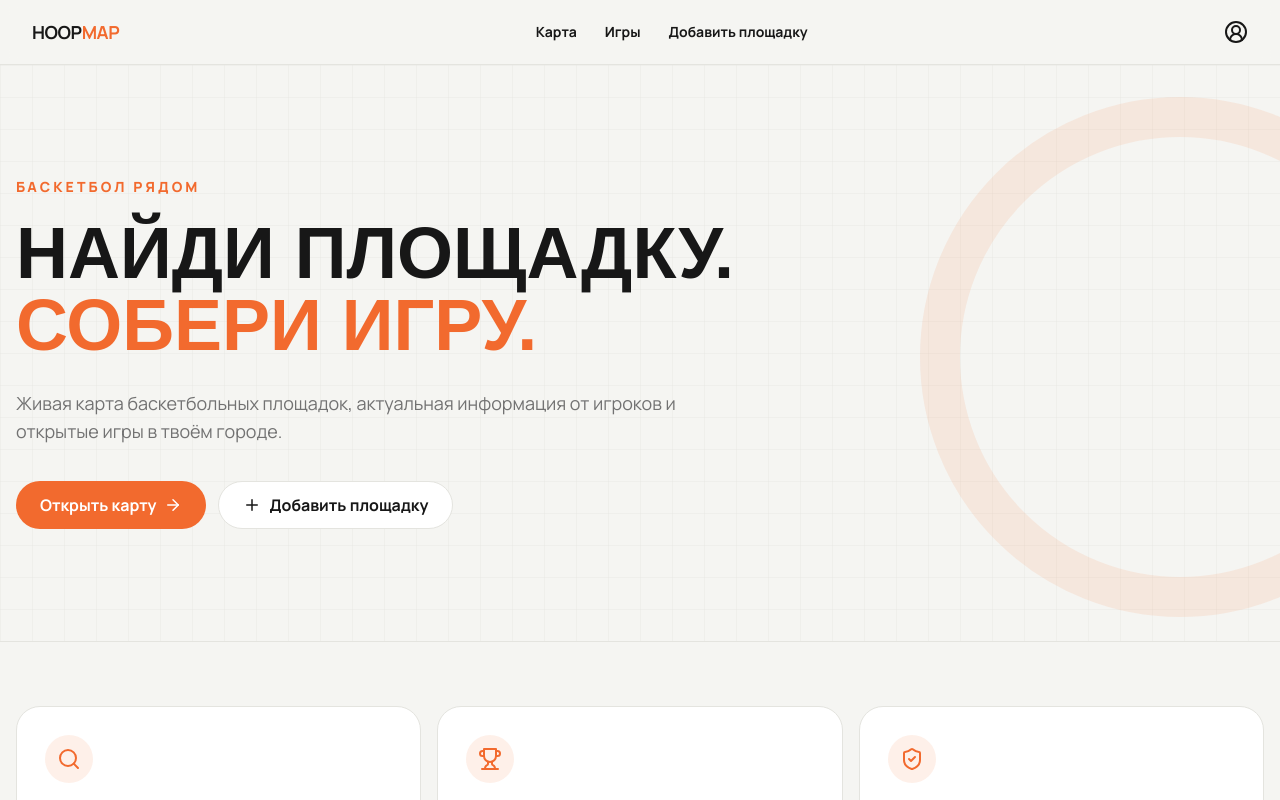
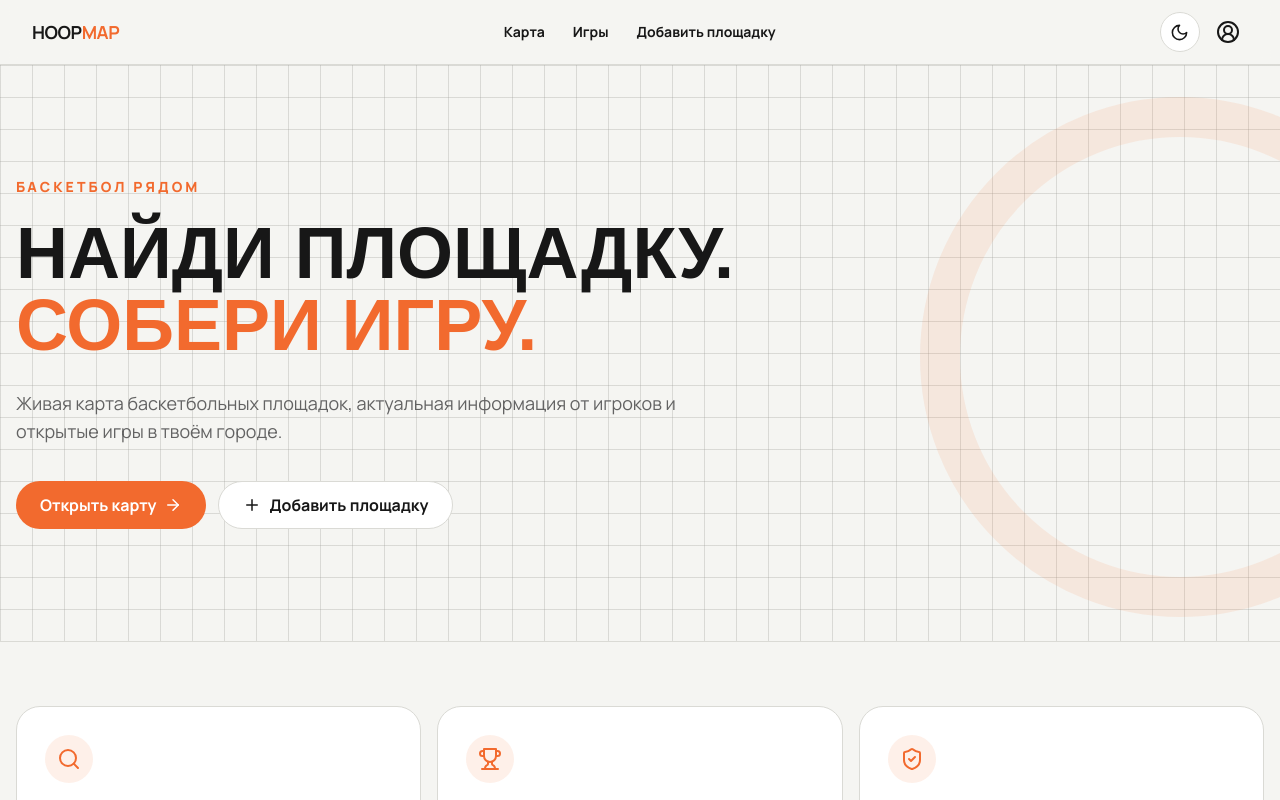
Before and after one commit to AnanasikAnanas/HoopMap, a Next.js app in the folder frontend/: page / in a window 1280 px wide. Shown: the top 800 px of the page. Built offline with nearby package versions, Linux system fonts and the light colour scheme; no server answers; a web font is replaced by a local one.

Commit message:
dark-theme

```diff
--- a/frontend/src/app/courts/[slug]/page.tsx
+++ b/frontend/src/app/courts/[slug]/page.tsx
@@ -73,7 +73,7 @@ export default function CourtPage() {
               ) : (
                 <div className="court-lines h-full" />
               )}
-              <Badge className="absolute left-4 top-4 bg-white">
+              <Badge className="absolute left-4 top-4 bg-surface">
                 {court.status === "published" ? "Опубликована" : "На модерации"}
               </Badge>
             </div>
@@ -163,7 +163,7 @@ export default function CourtPage() {
               Построить маршрут
             </a>
             <Button
-              className="w-full bg-white text-ink ring-1 ring-line"
+              className="w-full bg-surface text-ink ring-1 ring-line"
               onClick={() => favorite.mutate()}
             >
               <Heart
--- a/frontend/src/app/courts/add/page.tsx
+++ b/frontend/src/app/courts/add/page.tsx
@@ -294,7 +294,7 @@ export default function AddCourtPage() {
           <div className="mt-6 flex justify-between">
             <Button
               type="button"
-              className="bg-white text-ink ring-1 ring-line"
+              className="bg-surface text-ink ring-1 ring-line"
               disabled={step === 0}
               onClick={() => setStep((s) => s - 1)}
             >
--- a/frontend/src/app/games/[id]/page.tsx
+++ b/frontend/src/app/games/[id]/page.tsx
@@ -76,7 +76,7 @@ export default function GamePage() {
           </Card>
           <div>
             <Button
-              className={`w-full ${game.is_joined ? "bg-white text-ink ring-1 ring-line" : ""}`}
+              className={`w-full ${game.is_joined ? "bg-surface text-ink ring-1 ring-line" : ""}`}
               onClick={() => membership.mutate()}
               disabled={membership.isPending}
             >
--- a/frontend/src/app/globals.css
+++ b/frontend/src/app/globals.css
@@ -5,28 +5,63 @@
 @tailwind utilities;
 
 :root {
+  --color-canvas: 245 245 242;
+  --color-surface: 255 255 255;
+  --color-ink: 23 23 23;
+  --color-muted: 99 99 99;
+  --color-line: 218 218 213;
+  --color-orange: 242 106 46;
+  --color-success: 25 135 84;
+  --color-dark: 32 37 43;
+  --color-warning: 242 181 68;
+  --color-danger: 217 74 74;
+  --color-grid: 160 160 154;
   color-scheme: light;
+}
+[data-theme="dark"] {
+  --color-canvas: 24 28 33;
+  --color-surface: 35 41 48;
+  --color-ink: 245 245 242;
+  --color-muted: 184 193 202;
+  --color-line: 65 74 84;
+  --color-orange: 255 123 64;
+  --color-success: 70 190 125;
+  --color-dark: 14 17 21;
+  --color-warning: 247 194 85;
+  --color-danger: 239 105 105;
+  --color-grid: 108 119 130;
+  color-scheme: dark;
 }
 * {
   box-sizing: border-box;
 }
 html {
-  background: #f5f5f2;
+  background: rgb(var(--color-canvas));
 }
 body {
   margin: 0;
-  background: #f5f5f2;
-  color: #171717;
+  background: rgb(var(--color-canvas));
+  color: rgb(var(--color-ink));
   font-family: "Manrope", sans-serif;
+  transition:
+    background-color 160ms ease,
+    color 160ms ease;
 }
-[data-telegram-theme="dark"] body {
-  background: #20252b;
-  color: #f5f5f2;
+input:not([type="checkbox"], [type="radio"]),
+select,
+textarea {
+  background: rgb(var(--color-surface));
+  color: rgb(var(--color-ink));
+}
+input::placeholder,
+textarea::placeholder {
+  color: rgb(var(--color-muted));
+  opacity: 0.85;
 }
 .court-lines {
   background-image:
-    linear-gradient(#e4e4df55 1px, transparent 1px),
-    linear-gradient(90deg, #e4e4df55 1px, transparent 1px);
+    linear-gradient(rgb(var(--color-grid) / 0.32) 1px, transparent 1px),
+    linear-gradient(90deg, rgb(var(--color-grid) / 0.32) 1px, transparent 1px);
   background-size: 32px 32px;
 }
 .display {
--- a/frontend/src/app/layout.tsx
+++ b/frontend/src/app/layout.tsx
@@ -16,8 +16,26 @@ export default async function RootLayout({
   children,
 }: Readonly<{ children: React.ReactNode }>) {
   const nonce = (await headers()).get("x-nonce") ?? undefined;
+  const themeScript = `
+    (() => {
+      try {
+        const saved = localStorage.getItem("hoopmap-theme");
+        const dark = saved ? saved === "dark" : matchMedia("(prefers-color-scheme: dark)").matches;
+        const theme = dark ? "dark" : "light";
+        document.documentElement.dataset.theme = theme;
+        document.documentElement.style.colorScheme = theme;
+      } catch {}
+    })();
+  `;
   return (
-    <html lang="ru">
+    <html lang="ru" suppressHydrationWarning>
+      <head>
+        <script
+          nonce={nonce}
+          suppressHydrationWarning
+          dangerouslySetInnerHTML={{ __html: themeScript }}
+        />
+      </head>
       <body>
         <TelegramBootstrap nonce={nonce} />
         <Providers>{children}</Providers>
--- a/frontend/src/app/map/page.tsx
+++ b/frontend/src/app/map/page.tsx
@@ -50,14 +50,14 @@ export default function MapPage() {
             />
             <button
               aria-label="Фильтры"
-              className="rounded-xl border border-line bg-white px-4"
+              className="rounded-xl border border-line bg-surface px-4 text-ink"
             >
               <SlidersHorizontal />
             </button>
           </div>
           <div className="mb-4 flex gap-2 overflow-x-auto">
             <select
-              className="rounded-full border border-line bg-white px-3 py-2 text-sm"
+              className="rounded-full border border-line bg-surface px-3 py-2 text-sm text-ink"
               value={filters.surface}
               onChange={(e) => setFilters({ surface: e.target.value })}
             >
@@ -66,7 +66,7 @@ export default function MapPage() {
               <option value="rubber">Резина</option>
               <option value="concrete">Бетон</option>
             </select>
-            <label className="whitespace-nowrap rounded-full border border-line bg-white px-3 py-2 text-sm">
+            <label className="whitespace-nowrap rounded-full border border-line bg-surface px-3 py-2 text-sm text-ink">
               <input
                 type="checkbox"
                 checked={filters.hasLighting}
--- a/frontend/src/app/page.tsx
+++ b/frontend/src/app/page.tsx
@@ -38,7 +38,7 @@ export default function HomePage() {
               </Link>
               <Link
                 href="/courts/add"
-                className="flex min-h-12 items-center gap-2 rounded-full border border-line bg-white px-6 font-bold"
+                className="flex min-h-12 items-center gap-2 rounded-full border border-line bg-surface px-6 font-bold text-ink"
               >
                 <Plus size={18} /> Добавить площадку
               </Link>
@@ -66,7 +66,7 @@ export default function HomePage() {
             ].map(({ icon: Icon, title, text }, i) => (
               <article
                 key={title}
-                className="rounded-3xl border border-line bg-white p-7"
+                className="rounded-3xl border border-line bg-surface p-7 text-ink"
               >
                 <span className="mb-10 flex h-12 w-12 items-center justify-center rounded-full bg-orange/10 text-orange">
                   <Icon />
--- a/frontend/src/components/header.tsx
+++ b/frontend/src/components/header.tsx
@@ -1,5 +1,6 @@
 import Link from "next/link";
 import { CircleUserRound, Map, Trophy } from "lucide-react";
+import { ThemeToggle } from "./theme-toggle";
 
 export function Header() {
   return (
@@ -16,9 +17,16 @@ export function Header() {
           <Link href="/games">Игры</Link>
           <Link href="/courts/add">Добавить площадку</Link>
         </nav>
-        <Link href="/profile" aria-label="Профиль">
-          <CircleUserRound />
-        </Link>
+        <div className="flex items-center gap-2">
+          <ThemeToggle />
+          <Link
+            href="/profile"
+            aria-label="Профиль"
+            className="flex h-10 w-10 items-center justify-center rounded-full text-ink transition hover:text-orange"
+          >
+            <CircleUserRound />
+          </Link>
+        </div>
       </div>
     </header>
   );
@@ -26,7 +34,7 @@ export function Header() {
 
 export function MobileNav() {
   return (
-    <nav className="fixed inset-x-0 bottom-0 z-50 grid grid-cols-3 border-t border-line bg-white px-5 pb-[max(10px,env(safe-area-inset-bottom))] pt-2 md:hidden">
+    <nav className="fixed inset-x-0 bottom-0 z-50 grid grid-cols-3 border-t border-line bg-surface px-5 pb-[max(10px,env(safe-area-inset-bottom))] pt-2 text-ink md:hidden">
       <Link className="flex flex-col items-center text-xs" href="/map">
         <Map size={20} />
         Карта
--- /dev/null
+++ b/frontend/src/components/theme-toggle.tsx
@@ -0,0 +1,42 @@
+"use client";
+
+import { Moon, Sun } from "lucide-react";
+import { useEffect, useState } from "react";
+
+type Theme = "light" | "dark";
+const storageKey = "hoopmap-theme";
+
+function currentTheme(): Theme {
+  return document.documentElement.dataset.theme === "dark" ? "dark" : "light";
+}
+
+function applyTheme(theme: Theme) {
+  document.documentElement.dataset.theme = theme;
+  document.documentElement.style.colorScheme = theme;
+  localStorage.setItem(storageKey, theme);
+  window.dispatchEvent(new CustomEvent("hoopmap-theme-change", { detail: theme }));
+}
+
+export function ThemeToggle() {
+  const [theme, setTheme] = useState<Theme>("light");
+
+  useEffect(() => {
+    const sync = () => setTheme(currentTheme());
+    sync();
+    window.addEventListener("hoopmap-theme-change", sync);
+    return () => window.removeEventListener("hoopmap-theme-change", sync);
+  }, []);
+
+  const next = theme === "dark" ? "light" : "dark";
+  return (
+    <button
+      type="button"
+      className="flex h-10 w-10 items-center justify-center rounded-full border border-line bg-surface text-ink transition hover:border-orange hover:text-orange"
+      onClick={() => applyTheme(next)}
+      aria-label={next === "dark" ? "Включить тёмную тему" : "Включить светлую тему"}
+      title={next === "dark" ? "Тёмная тема" : "Светлая тема"}
+    >
+      {theme === "dark" ? <Sun size={19} /> : <Moon size={19} />}
+    </button>
+  );
+}
--- a/frontend/tailwind.config.ts
+++ b/frontend/tailwind.config.ts
@@ -5,15 +5,16 @@ export default {
   theme: {
     extend: {
       colors: {
-        canvas: "#F5F5F2",
-        ink: "#171717",
-        muted: "#727272",
-        line: "#E4E4DF",
-        orange: "#F26A2E",
-        success: "#198754",
-        dark: "#20252B",
-        warning: "#F2B544",
-        danger: "#D94A4A",
+        canvas: "rgb(var(--color-canvas) / <alpha-value>)",
+        surface: "rgb(var(--color-surface) / <alpha-value>)",
+        ink: "rgb(var(--color-ink) / <alpha-value>)",
+        muted: "rgb(var(--color-muted) / <alpha-value>)",
+        line: "rgb(var(--color-line) / <alpha-value>)",
+        orange: "rgb(var(--color-orange) / <alpha-value>)",
+        success: "rgb(var(--color-success) / <alpha-value>)",
+        dark: "rgb(var(--color-dark) / <alpha-value>)",
+        warning: "rgb(var(--color-warning) / <alpha-value>)",
+        danger: "rgb(var(--color-danger) / <alpha-value>)",
       },
       fontFamily: {
         sans: ["var(--font-manrope)"],
```
Also changed, not shown: frontend/src/components/providers.tsx (+24 -2 lines), frontend/src/components/ui.tsx (+5 -2 lines).
